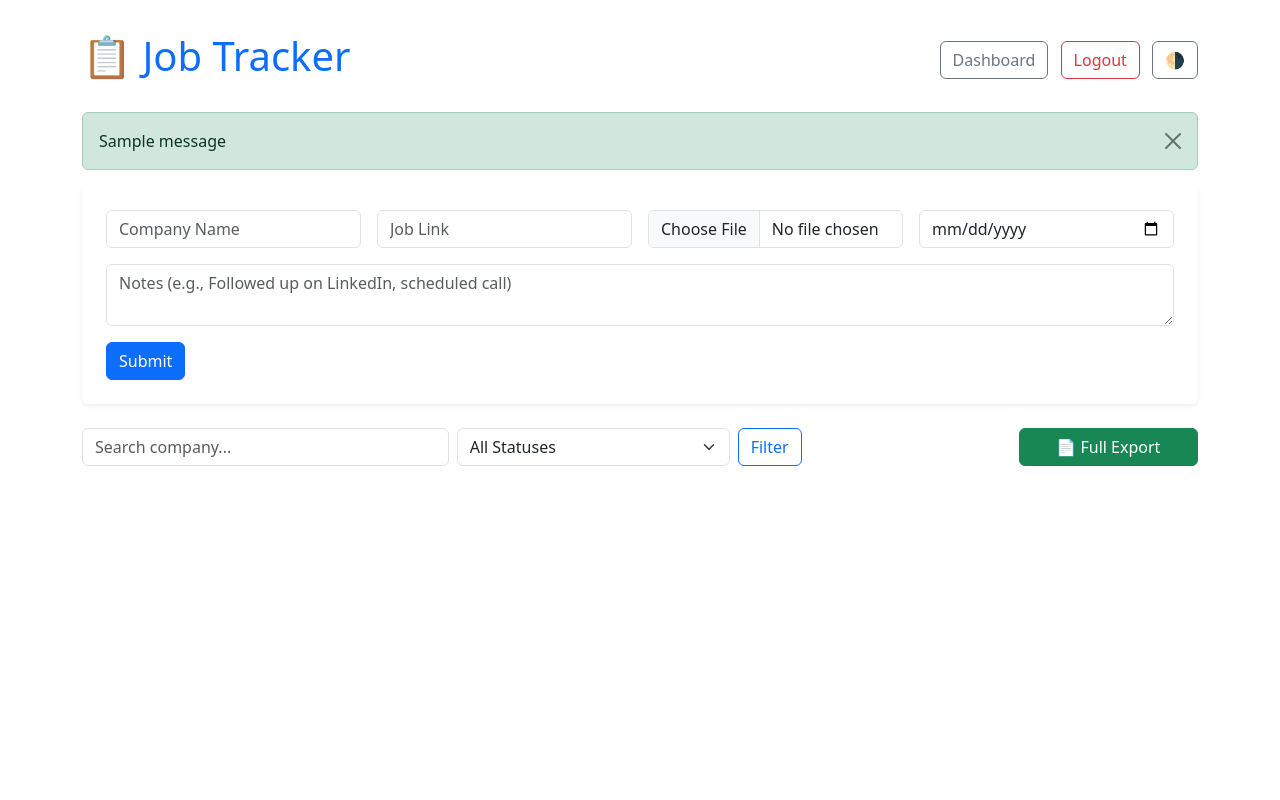
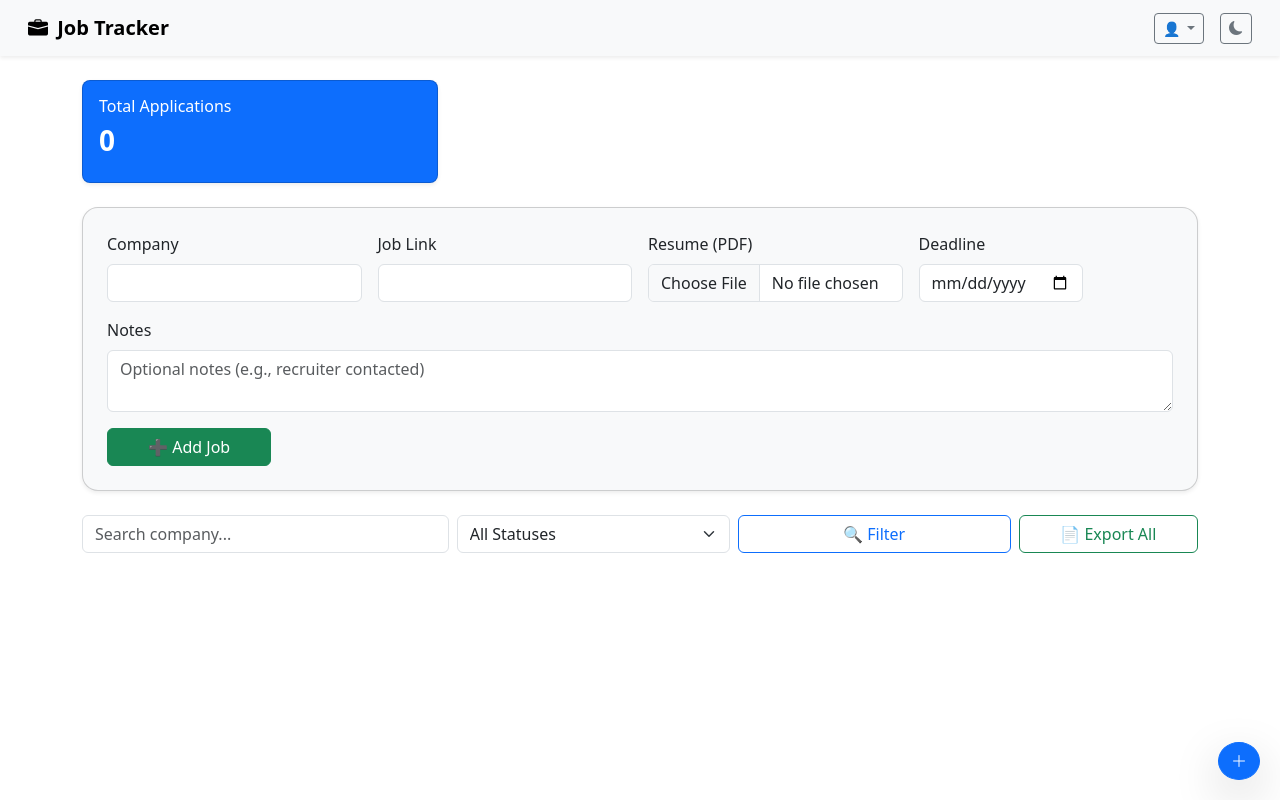
Before and after one commit to YaswanthSai2203/job-tracker, a Flask app: page /dashboard in a window 1280 px wide. Run offline with Flask 3, Linux system fonts and the light colour scheme; a user stored in the database is signed in; tables that the repository leaves empty hold one stand-in row (values such as "Sample post"); one stand-in notice (Sample message) is shown.

Commit message:
Initial commit with full Flask project

```diff
--- a/app.py
+++ b/app.py
@@ -1,6 +1,6 @@
-from flask import Flask, redirect, url_for
+from flask import Flask, redirect, url_for, render_template
 from flask_sqlalchemy import SQLAlchemy
-from flask_login import LoginManager
+from flask_login import LoginManager, current_user
 from config import Config
 from models.models import db, User
 from auth.routes import auth_bp
@@ -9,6 +9,7 @@ from jobs.routes import jobs_bp
 app = Flask(__name__)
 app.config.from_object(Config)
 
+# Initialize extensions
 db.init_app(app)
 login_manager = LoginManager(app)
 login_manager.login_view = 'auth.login'
@@ -17,13 +18,17 @@ login_manager.login_view = 'auth.login'
 app.register_blueprint(auth_bp, url_prefix='/auth')
 app.register_blueprint(jobs_bp)
 
+# User loader for Flask-Login
 @login_manager.user_loader
 def load_user(user_id):
     return User.query.get(int(user_id))
 
+# Landing page or dashboard redirect
 @app.route('/')
 def home():
-    return redirect(url_for('auth.login'))
+    if current_user.is_authenticated:
+        return redirect(url_for('jobs.dashboard'))
+    return render_template('landing.html')
 
 if __name__ == '__main__':
     with app.app_context():
--- a/templates/base.html
+++ b/templates/base.html
@@ -3,54 +3,102 @@
 <head>
   <meta charset="UTF-8">
   <title>{% block title %}Job Tracker{% endblock %}</title>
+  <meta name="viewport" content="width=device-width, initial-scale=1">
+
+  <!-- Bootstrap 5 CSS -->
   <link href="https://cdn.jsdelivr.net/npm/bootstrap@5.3.3/dist/css/bootstrap.min.css" rel="stylesheet">
+  <link href="https://cdn.jsdelivr.net/npm/bootstrap-icons@1.10.5/font/bootstrap-icons.css" rel="stylesheet">
+
   <style>
-        body { padding: 2rem; background-color: var(--bs-body-bg); }
-        .job-card { border-radius: 10px; padding: 1rem; margin-bottom: 1rem; background-color: var(--bs-body-bg); box-shadow: 0 2px 6px rgba(0,0,0,0.05); }
-        .status-select { width: auto; display: inline-block; }
+    body {
+      padding-bottom: 4rem;
+    }
+
+    .fab {
+      position: fixed;
+      bottom: 20px;
+      right: 20px;
+      z-index: 1000;
+    }
+
+    .toast-container {
+      position: fixed;
+      top: 1rem;
+      right: 1rem;
+      z-index: 1100;
+    }
   </style>
 </head>
 <body>
-    <div class="container">
-        <div class="d-flex justify-content-between align-items-center mb-4">
-            <h1 class="text-primary">📋 Job Tracker</h1>
-            <div>
+
+<!-- Navbar -->
+<nav class="navbar navbar-expand-lg bg-body-tertiary shadow-sm px-3">
+  <div class="container-fluid">
+    <a class="navbar-brand fw-bold" href="{{ url_for('jobs.dashboard') }}">
+      <i class="bi bi-briefcase-fill me-1"></i> Job Tracker
+    </a>
+    <div class="ms-auto d-flex align-items-center gap-3">
       {% if current_user.is_authenticated %}
-                    <a href="{{ url_for('jobs.dashboard') }}" class="btn btn-outline-secondary me-2">Dashboard</a>
-                    <a href="{{ url_for('auth.logout') }}" class="btn btn-outline-danger">Logout</a>
+      <div class="dropdown">
+        <button class="btn btn-sm btn-outline-secondary dropdown-toggle" type="button" data-bs-toggle="dropdown" aria-expanded="false">
+          👤
+        </button>
+        <ul class="dropdown-menu dropdown-menu-end">
+          <li><a class="dropdown-item" href="{{ url_for('auth.change_password') }}">Change Password</a></li>
+          <li><a class="dropdown-item text-danger" href="{{ url_for('auth.logout') }}">Logout</a></li>
+        </ul>
+      </div>
       {% else %}
-                    <a href="{{ url_for('auth.login') }}" class="btn btn-outline-primary me-2">Login</a>
-                    <a href="{{ url_for('auth.signup') }}" class="btn btn-outline-success">Signup</a>
+        <a href="{{ url_for('auth.login') }}" class="btn btn-outline-primary btn-sm">Login</a>
       {% endif %}
-                <button id="toggle-theme" class="btn btn-outline-secondary ms-2">🌗</button>
+      <button id="toggle-theme" class="btn btn-sm btn-outline-secondary"><i class="bi bi-moon-fill"></i></button>
     </div>
   </div>
+</nav>
 
+<!-- Toasts -->
+<div class="toast-container">
   {% with messages = get_flashed_messages(with_categories=true) %}
-        {% if messages %}
     {% for category, message in messages %}
-                <div class="alert alert-{{ category }} alert-dismissible fade show" role="alert">
+      <div class="toast align-items-center text-bg-{{ category }} border-0" role="alert" data-bs-delay="3000" data-bs-autohide="true">
+        <div class="d-flex">
+          <div class="toast-body">
             {{ message }}
-                    <button type="button" class="btn-close" data-bs-dismiss="alert" aria-label="Close"></button>
+          </div>
+          <button type="button" class="btn-close btn-close-white me-2 m-auto" data-bs-dismiss="toast"></button>
+        </div>
       </div>
     {% endfor %}
-        {% endif %}
   {% endwith %}
+</div>
 
+<!-- Main Content -->
+<div class="container mt-4">
   {% block content %}{% endblock %}
 </div>
 
+<!-- FAB -->
+<a href="#addJobForm" class="btn btn-primary rounded-circle fab shadow-lg" title="Add New Job">
+  <i class="bi bi-plus-lg"></i>
+</a>
+
+<!-- JS -->
+<script src="https://cdn.jsdelivr.net/npm/bootstrap@5.3.3/dist/js/bootstrap.bundle.min.js"></script>
 <script>
+  document.querySelectorAll('.toast').forEach(toast => new bootstrap.Toast(toast).show());
+
   const themeBtn = document.getElementById('toggle-theme');
   const html = document.documentElement;
+  const savedTheme = localStorage.getItem('theme');
+
+  if (savedTheme) html.setAttribute('data-bs-theme', savedTheme);
+
   themeBtn.addEventListener('click', () => {
     const isDark = html.getAttribute('data-bs-theme') === 'dark';
     html.setAttribute('data-bs-theme', isDark ? 'light' : 'dark');
     localStorage.setItem('theme', isDark ? 'light' : 'dark');
   });
-        const savedTheme = localStorage.getItem('theme');
-        if (savedTheme) html.setAttribute('data-bs-theme', savedTheme);
 </script>
-    <script src="https://cdn.jsdelivr.net/npm/bootstrap@5.3.3/dist/js/bootstrap.bundle.min.js"></script>
+
 </body>
 </html>
--- a/templates/jobs/dashboard.html
+++ b/templates/jobs/dashboard.html
@@ -2,21 +2,52 @@
 {% block title %}Dashboard{% endblock %}
 {% block content %}
 
-<form method="POST" enctype="multipart/form-data" class="mb-4 bg-body p-4 rounded shadow-sm">
-    <div class="row g-3">
-        <div class="col-md-3"><input type="text" name="company" class="form-control" placeholder="Company Name" required></div>
-        <div class="col-md-3"><input type="url" name="link" class="form-control" placeholder="Job Link" required></div>
-        <div class="col-md-3"><input type="file" name="resume" accept=".pdf" class="form-control" required></div>
-        <div class="col-md-3"><input type="date" name="deadline" class="form-control" placeholder="Deadline"></div>
+<!-- Dashboard Header with Stats -->
+<div class="row mb-4">
+    <div class="col-md-4">
+        <div class="card text-bg-primary shadow-sm rounded-3">
+            <div class="card-body">
+                <h6 class="card-title">Total Applications</h6>
+                <h3 class="fw-bold">{{ jobs | length }}</h3>
             </div>
-    <div class="mt-3">
-        <textarea name="notes" rows="2" class="form-control" placeholder="Notes (e.g., Followed up on LinkedIn, scheduled call)"></textarea>
         </div>
-    <div class="mt-3"><button type="submit" class="btn btn-primary">Submit</button></div>
+    </div>
+</div>
+
+<!-- New Job Form -->
+<div class="card shadow-sm p-4 mb-4 rounded-4 bg-body-tertiary" id="addJobForm">
+    <form method="POST" enctype="multipart/form-data" class="row g-3 align-items-end">
+        <div class="col-md-3">
+            <label class="form-label">Company</label>
+            <input type="text" name="company" class="form-control" required>
+        </div>
+        <div class="col-md-3">
+            <label class="form-label">Job Link</label>
+            <input type="url" name="link" class="form-control" required>
+        </div>
+        <div class="col-md-3">
+            <label class="form-label">Resume (PDF)</label>
+            <input type="file" name="resume" accept=".pdf" class="form-control" required>
+        </div>
+        <div class="col-md-2">
+            <label class="form-label">Deadline</label>
+            <input type="date" name="deadline" class="form-control">
+        </div>
+        <div class="col-md-12">
+            <label class="form-label">Notes</label>
+            <textarea name="notes" class="form-control" rows="2" placeholder="Optional notes (e.g., recruiter contacted)"></textarea>
+        </div>
+        <div class="col-md-2">
+            <button type="submit" class="btn btn-success w-100">➕ Add Job</button>
+        </div>
     </form>
+</div>
 
-<form method="get" class="row mb-3 g-2">
-    <div class="col-md-4"><input type="text" name="search" value="{{ search }}" class="form-control" placeholder="Search company..."></div>
+<!-- Job Filter Section -->
+<form method="get" class="row mb-4 g-2">
+    <div class="col-md-4">
+        <input type="text" name="search" value="{{ search }}" class="form-control" placeholder="Search company...">
+    </div>
     <div class="col-md-3">
         <select name="status" class="form-select">
             <option value="">All Statuses</option>
@@ -25,56 +56,65 @@
             {% endfor %}
         </select>
     </div>
-    <div class="col-md-3"><button class="btn btn-outline-primary">Filter</button></div>
-    <div class="col-md-2"><a href="{{ url_for('jobs.download_excel') }}" class="btn btn-success w-100">📄 Full Export</a></div>
+    <div class="col-md-3">
+        <button class="btn btn-outline-primary w-100">🔍 Filter</button>
+    </div>
+    <div class="col-md-2">
+        <a href="{{ url_for('jobs.download_excel') }}" class="btn btn-outline-success w-100">📄 Export All</a>
+    </div>
 </form>
 
+<!-- Jobs List -->
 {% for job in jobs %}
-    <div class="job-card">
+<div class="job-card position-relative p-4 mb-4 shadow-sm border rounded-4 bg-body-subtle" data-aos="zoom-in">
   <div class="d-flex justify-content-between">
     <div>
-                <h5>{{ job.company }}</h5>
-                <a href="{{ job.link }}" target="_blank">🔗 Job Link</a><br>
-                <div class="mt-2 mb-1">
-                    <a href="{{ url_for('jobs.preview_resume', filename=job.resume_filename) }}" target="_blank" class="btn btn-sm btn-outline-info">👁️ Preview</a>
+      <h5 class="fw-bold text-primary">{{ job.company }}</h5>
+      <p class="mb-1"><i class="bi bi-link-45deg"></i> <a href="{{ job.link }}" class="text-decoration-none" target="_blank">Job Link</a></p>
+
+      <div class="d-flex gap-2 flex-wrap mt-2">
+        <a href="{{ url_for('jobs.preview_resume', filename=job.resume_filename) }}" target="_blank" class="btn btn-sm btn-outline-info">👁 Preview</a>
         <a href="{{ url_for('jobs.download_resume', filename=job.resume_filename) }}" class="btn btn-sm btn-outline-dark">📄 Download</a>
         <a href="{{ url_for('jobs.export_single', job_id=job.id) }}" class="btn btn-sm btn-outline-secondary">📥 Export</a>
       </div>
-                <small class="text-muted">Submitted: {{ job.timestamp.strftime('%Y-%m-%d %H:%M:%S') }}</small><br>
+
       {% if job.notes %}
-                    <small class="text-muted d-block"><strong>Note:</strong> {{ job.notes }}</small>
+      <p class="mt-3 mb-0"><i class="bi bi-journal-text"></i> <strong>Notes:</strong> {{ job.notes }}</p>
       {% endif %}
       {% if job.deadline %}
-                    <small class="text-muted d-block"><strong>Deadline:</strong> {{ job.deadline.strftime('%Y-%m-%d') }}</small>
+      <p class="mb-0"><i class="bi bi-calendar2-event"></i> <strong>Deadline:</strong> {{ job.deadline.strftime('%Y-%m-%d') }}</p>
       {% endif %}
+      <p class="text-muted mt-2"><i class="bi bi-clock-history"></i> Submitted: {{ job.timestamp.strftime('%Y-%m-%d %H:%M') }}</p>
     </div>
-            <form method="POST" class="d-flex align-items-center status-form">
+
+    <form method="POST" class="d-flex flex-column align-items-start">
       <input type="hidden" name="job_id" value="{{ job.id }}">
       <input type="hidden" name="update_status" value="1">
-                <select name="status" class="form-select form-select-sm status-select me-2">
+      <select name="status" class="form-select form-select-sm mb-2 shadow-sm">
         {% for s in ['Under Consideration', 'Review', 'Rejected', 'Interviewing', 'Offered'] %}
         <option {{ 'selected' if job.status == s else '' }}>{{ s }}</option>
         {% endfor %}
       </select>
-                <button type="submit" class="btn btn-outline-primary btn-sm">Update</button>
+      <button type="submit" class="btn btn-sm btn-outline-primary">✅ Update</button>
     </form>
   </div>
-        <div class="mt-2 d-flex justify-content-between align-items-center">
-            {% set status_colors = {
+
+  <span class="position-absolute top-0 end-0 mt-3 me-3 badge bg-{{ {
     'Under Consideration': 'secondary',
     'Review': 'primary',
+    'Rejected': 'danger',
     'Interviewing': 'warning',
-              'Offered': 'success',
-              'Rejected': 'danger'
-            } %}
-            <span class="badge bg-{{ status_colors[job.status] or 'light' }}">{{ job.status }}</span>
-        </div>
+    'Offered': 'success'
+  }[job.status] }}">
+    {{ job.status }}
+  </span>
 </div>
 {% endfor %}
 
+<!-- Pagination -->
 {% if total_pages > 1 %}
 <nav>
-    <ul class="pagination mt-4">
+    <ul class="pagination justify-content-center mt-4">
         {% for p in range(1, total_pages + 1) %}
             <li class="page-item {% if page == p %}active{% endif %}">
                 <a class="page-link" href="?search={{ search }}&status={{ status_filter }}&page={{ p }}">{{ p }}</a>
@@ -83,4 +123,33 @@
     </ul>
 </nav>
 {% endif %}
+
+<!-- AOS Animation Library -->
+<link href="https://cdn.jsdelivr.net/npm/aos@2.3.4/dist/aos.css" rel="stylesheet">
+<script src="https://cdn.jsdelivr.net/npm/aos@2.3.4/dist/aos.js"></script>
+<script>
+    AOS.init({ once: true, duration: 600 });
+</script>
+
+<!-- Custom Card Animation -->
+<style>
+  .job-card {
+    transition: all 0.3s ease;
+    border-left: 5px solid #0d6efd1c;
+  }
+
+  .job-card:hover {
+    transform: translateY(-3px);
+    box-shadow: 0 10px 20px rgba(0, 0, 0, 0.08);
+    border-left: 5px solid var(--bs-primary);
+  }
+
+  .btn-outline-primary:hover,
+  .btn-outline-info:hover,
+  .btn-outline-dark:hover {
+    transform: scale(1.03);
+    transition: 0.2s;
+  }
+</style>
+
 {% endblock %}
```
Also changed, not shown: auth/routes.py (+25 -11 lines), render.yaml (added, +12 -0 lines), templates/auth/login.html (+35 -12 lines), templates/auth/signup.html (+36 -10 lines), templates/landing.html (added, +44 -0 lines), 3 other files. Lines whose indentation alone changed are shown as unchanged.
